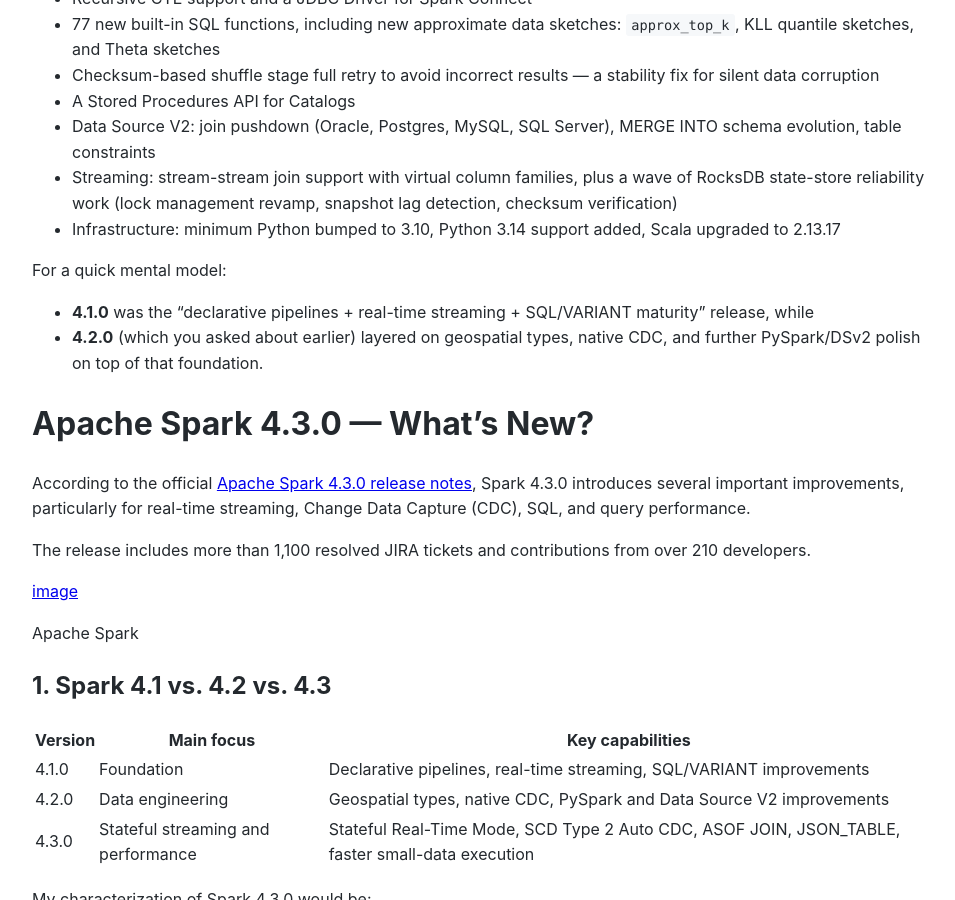
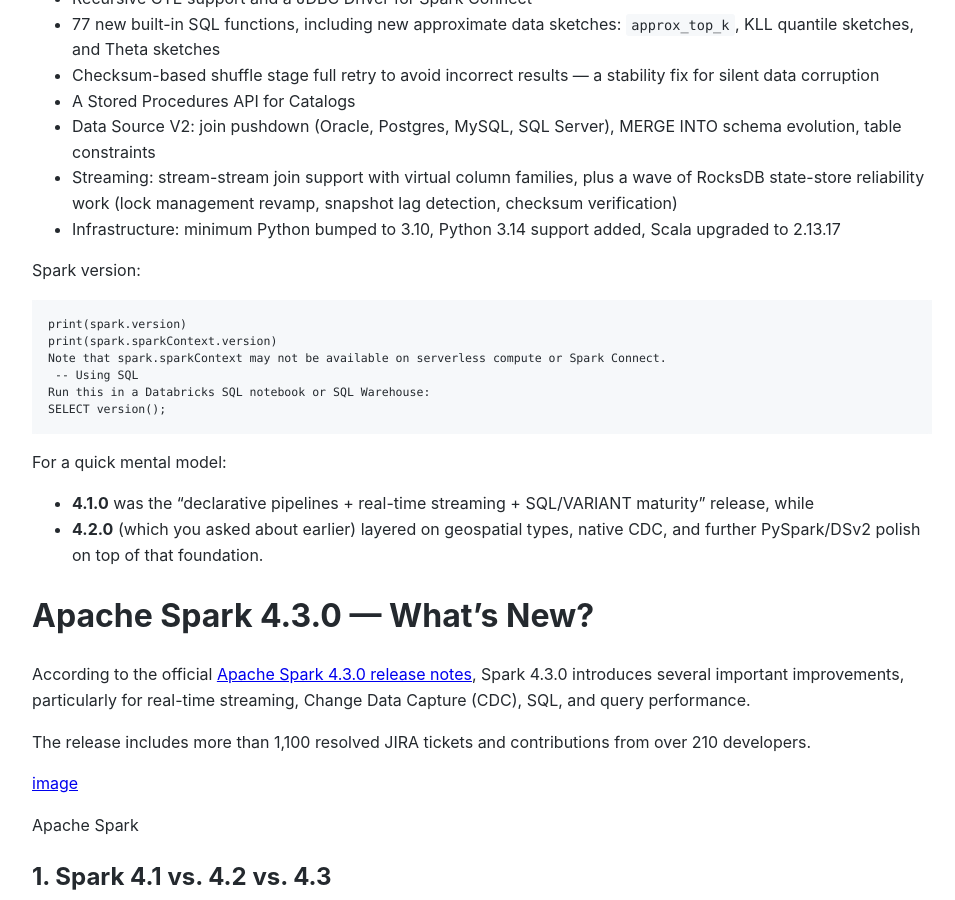
Before and after one commit to Michael-Lubinsky/michael-lubinsky.github.com, a Jekyll site: the page built from spark/spark_4.md, in a window 1280 px wide and 900 px high, scrolled down 1500 px. Shown: the whole window, without its empty margins (158-1113 px from the left). Built offline with Jekyll 4.4.1, drawn with Linux system fonts in a browser that asks for light colours; our own code applies the rules of GitHub Pages for plain Markdown files.

Commit message:
Update spark_4.md with version info and history
Added Spark version retrieval instructions and clarified version history.

````diff
--- a/spark/spark_4.md
+++ b/spark/spark_4.md
@@ -49,6 +49,16 @@
 - Data Source V2: join pushdown (Oracle, Postgres, MySQL, SQL Server), MERGE INTO schema evolution, table constraints
 - Streaming: stream-stream join support with virtual column families, plus a wave of RocksDB state-store reliability work (lock management revamp, snapshot lag detection, checksum verification)
 - Infrastructure: minimum Python bumped to 3.10, Python 3.14 support added, Scala upgraded to 2.13.17
+
+Spark version:
+```
+print(spark.version)
+print(spark.sparkContext.version)
+Note that spark.sparkContext may not be available on serverless compute or Spark Connect.
+ -- Using SQL
+Run this in a Databricks SQL notebook or SQL Warehouse:
+SELECT version();
+```
 
 For a quick mental model:
 - **4.1.0** was the "declarative pipelines + real-time streaming + SQL/VARIANT maturity" release, while
````
